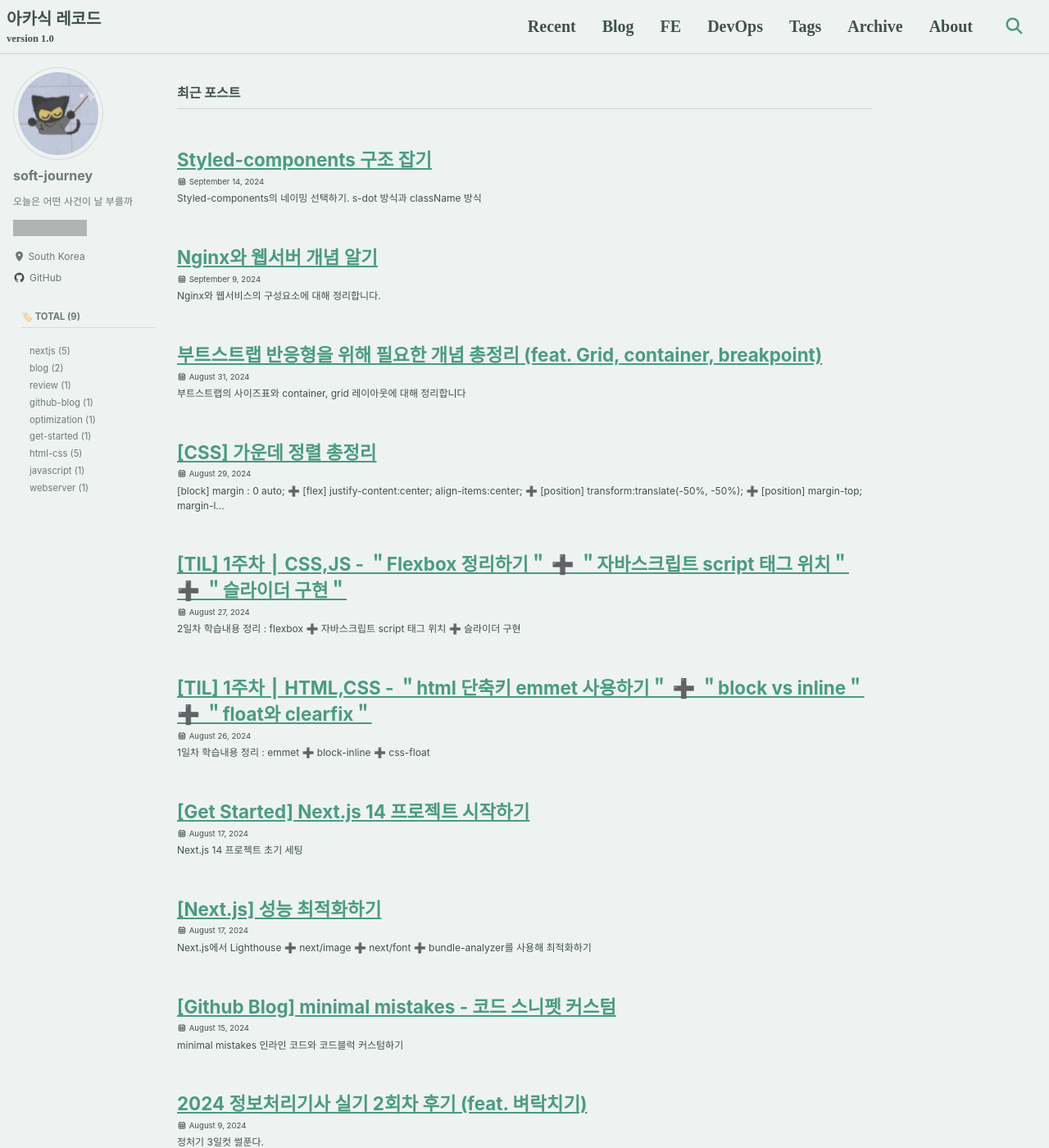
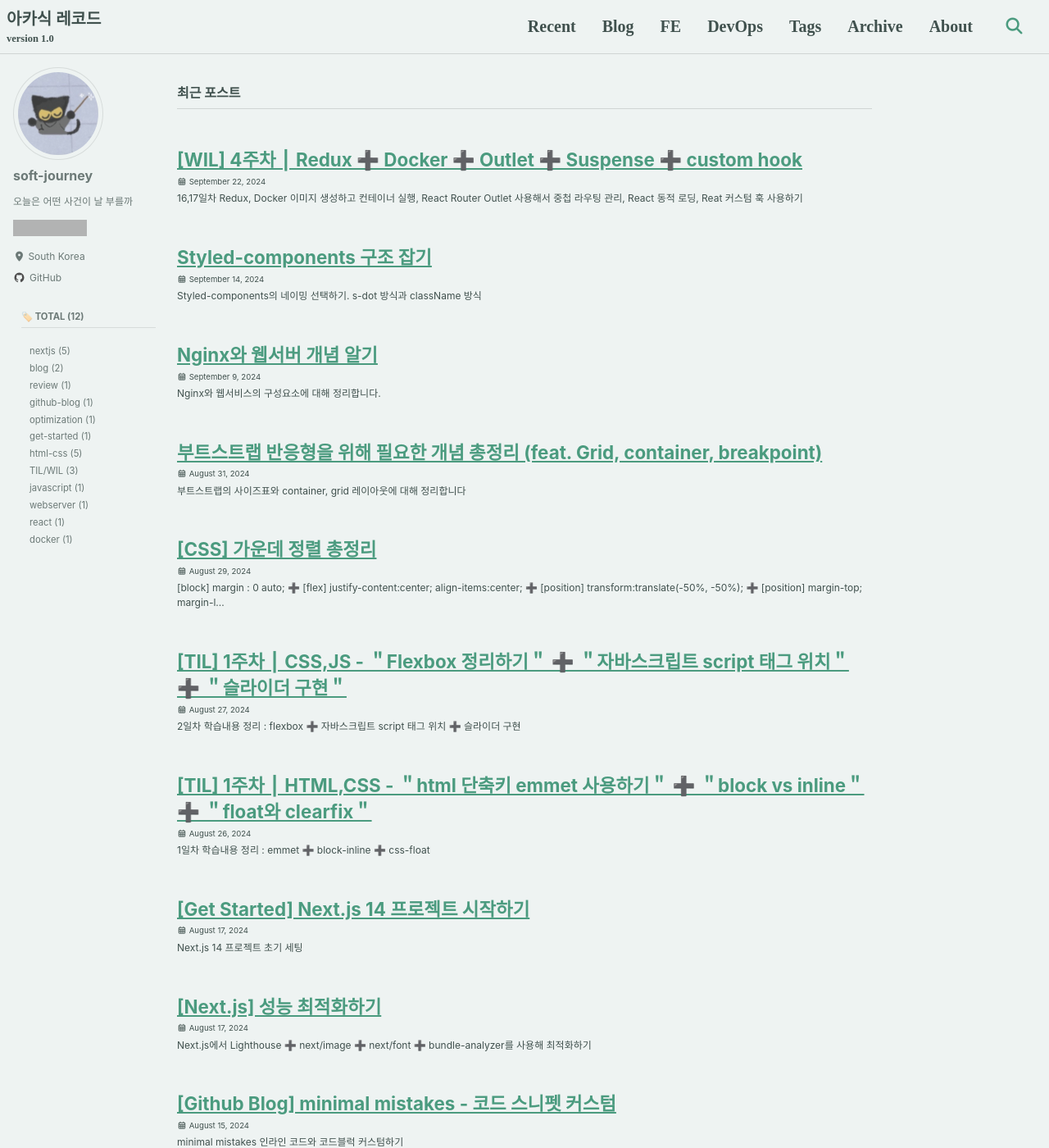
Before and after one commit to LogVentureIO/LogVentureIO.github.io, a Jekyll site: the page built from index.html, in a window 1280 px wide and 1400 px high. Shown: the whole window at 82% size. Built offline with Jekyll 4.4.1, drawn with Linux system fonts in a browser that asks for light colours; cached includes are drawn as plain includes; some web fonts are replaced; the list of posts is cut into pages by our own code; part of the change alters nothing that is shown; grey boxes are pictures that could not be loaded.

Commit message:
[post] hd 4w wil posting

````diff
--- a/_posts/2024-08-26-html-css-01.md
+++ b/_posts/2024-08-26-html-css-01.md
@@ -5,6 +5,7 @@ categories:
   - blog
 tags:
   - html-css
+  - TIL/WIL
 ---
 1일차부터 쉽지 않다...아좌좌
 
--- a/_posts/2024-08-27-css-js-02.md
+++ b/_posts/2024-08-27-css-js-02.md
@@ -6,6 +6,7 @@ categories:
 tags:
   - html-css
   - javascript
+  - TIL/WIL
 ---
 
 # 1. Flexbox
--- /dev/null
+++ b/_posts/2024-09-22-hd-4w-wil.md
@@ -0,0 +1,278 @@
+---
+title: "[WIL] 4주차 ⎮ Redux ➕ Docker ➕ Outlet ➕ Suspense ➕ custom hook "
+excerpt: "16,17일차 Redux, Docker 이미지 생성하고 컨테이너 실행, React Router Outlet 사용해서 중첩 라우팅 관리, React 동적 로딩, Reat 커스텀 훅 사용하기"
+categories:
+  - blog
+tags:
+  - react
+  - docker
+  - TIL/WIL
+---
+# 1. redux
+
+리액트에서 많이 사용하는 상태 관리 라이브러리입니다. 중앙에서 상태들을 관리하여 props가 너무 깊어지는 것을 방지할 수 있습니다. 주요 개념 키워드는 `store, action, dispatch, reducer` 입니다.
+
+- **스토어는 상태를 보관**합니다. 리덕스에는 하나의 스토어가 있고 여기에서 state=상태를 관리합니다.
+- **액션은 스토어의 상태를 변경**하는 명령입니다. type, payload를 인자로 받습니다.
+    - 상태=스토어의 값을 업데이트하기 위해서는 반드시 action을 사용합니다.
+    - action을 사용해 스토어의 값을 변경하려면 반드시 dispatch를 거쳐야 합니다.
+- **디스패치는 액션을 스토어에 전달**합니다. 스토어에 있는 리듀서가 액션을 받아 상태를 변경하도록 전달합니다. 즉 액션은 반드시 디스패치로 전달되어야 스토어의 상태가 변경될 수 있습니다.
+- **리듀서는 상태를 변경**합니다. 디스패치를 통해 액션이 리듀서로 전달됩니다. 리듀서는 액션의 타입에 따라 상태를 변경하는 로직을 수행하고 스토어를 업데이트합니다.
+    - 이 때 불변성을 유지하기 위해 기존 상태를 기반으로 새로운 상태를 만들어 리턴합니다.
+
+> 스토어에서 상태를 관리 << 스토어 변경을 위해서는 액션 필요 << 액션을 스토어에 사용하려면 디스패치 필요 << 디스패치는 리듀서를 통해 상태를 업데이트
+>
+
+## a. store : 전체 상태 관리
+
+```jsx
+// store/index.js
+import { createStore } from "redux";
+import reducer from "../redux/reducer";
+// 스토어는 상태를 관리하며, 리듀서와 연결되어 상태를 업데이트합니다.
+const store = createStore(reducer);
+export default store;
+```
+
+## b. reducer
+
+> 액션에 따라 어떻게 상태를 업데이트할지 결정
+>
+
+```jsx
+// redux/reducer.js
+const init = {
+  value: 100,
+  title: "test",
+};
+const reducer = (state = init, action) => {
+  console.log(state);
+  console.log(action.type);
+  if (action.type == "UP") {
+    return { ...state, value: state.value + action.payload };
+  }
+  if (action.type == "DOWN") {
+    return { ...state, value: state.value - action.payload };
+  }
+  return state;
+};
+export default reducer;
+```
+
+```jsx
+// redux/action.js
+export const increment = (amount) => {
+  return {
+    type: 'UP',
+    payload: amount,
+  };
+};
+...
+```
+
+## c. 상위 컴포넌트
+
+> Provider로 애플리케이션 전체에 Redux 스토어를 주입!
+>
+
+```jsx
+import { Provider } from "react-redux";
+import store from "./store/index.js";
+
+...
+// Provider로 전체 컴포넌트를 감싸면 스토어를 하위 컴포넌트들이 사용할 수 있게 됩니다.
+return(
+	<Provider store={store}> 로 감싸기
+	...
+)
+```
+
+## d. 하위 컴포넌트
+
+> useSelector로 스토어 상태 정보 얻기, useDispatch로 액션을 디스패치해서 스토어 상태 변경 요청
+>
+
+useSelector로 스토어의 state를 세팅
+
+```jsx
+import { useDispatch, useSelector } from "react-redux";
+...
+	const counterValue = useSelector((state) => state.value);
+  const titleValue = useSelector((state) => state.title);
+  const dispatch = useDispatch();
+```
+
+useDispatch로 불러와서
+
+```jsx
+const dispatch = useDispatch();
+...
+	dispatch({ type: "UP", payload: 2 });
+```
+
+dispatch로 스토어의 액션을 사용 가능
+
+---
+
+# 2. 도커 : Mysql 서버 올리기
+
+## a. 기본 명령어
+
+- 이미지 목록 확인 : docker images
+- 컨테이너 목록 확인 : docker ps / docker ps -a (중단된 것도 포함)
+- 이미지 제거 : docker image rm 이미지 이름이나 ID
+- 컨테이너 제거 : docker rm -f 컨테이너 이름이나 ID
+
+## b. 이미지 생성하기
+
+이미지를 생성하기 위해서는 Dockerfile을 작성한 후 해당 파일이 있는 경로로 이동한다.
+
+```jsx
+docker build -t imageMysql . // 이미지 생성
+docker run -d --name containerName -e MYSQL_ROOT_PASSWORD=1234 -p 3306:3306 mysql // 실행
+```
+
+이제 이미지, 서버의 환경세팅 정보가 포함된 이미지가 생겼으므로 해당 이미지를 사용해 컨테이너를 실행할 수 있다. 아래 명령어로 컨테이너를 실행한다.
+
+- 환경변수 비밀번호를 전달하고
+- 호스트의 포트를 컨테이너의 포트와 연결해 외부에서 mysql에 접근할 수 있도록 설정
+- 도커 허브에 있는 mysql 기본 이미지를 사용해 컨테이너를 실행한다.
+
+> mysql 서버가 도커 컨테이너 안에서 실행, localhost:3306에서 mysql 클라이언트를 통해 접속 가능
+
+# 3. 도커
+
+docker start mydb : 자고 있던 컨테이너 깨우기, docker ps -a로 죽거나 멈춘 컨테이너들 확인 가능. 여기 있는 컨테이너를 깨운다.
+
+- 서버를 올리려면 먼저 이미지를 만들고, 이걸 컨테이너에 올려서 실행시키면 서버가 올라감
+- 이미지를 만들기 위해서 Dockerfile을 사용한다.
+    - 도커 파일은 이미지 빌드를 위한 설정 파일로 이미지 생성에 필요한 명령어들이 포함되어 있다.
+    - 도커파일 위치에서 docker build 명령어를 사용해 도커 이미지를 빌드할 수 있음
+
+## a. Dbeaver로 데이터베이스 맛보기
+
+SQL 단축키 :
+
+- “ctrl+enter” 하면 해당 구문 실행
+- 여러줄 실행은 “alt + x”
+
+![image](https://github.com/user-attachments/assets/a090e68f-d8fa-4f60-9a56-53f14fbc35e8){: width="80%" height="80%"}{: .align-center}
+
+
+# 4. [react-router-dom] router
+
+## a. Outlet
+
+- react-router-dom의 outlet은 중첩된 경로에서 자식 컴포넌트를 렌더링한다.
+- vue의 <router-view>와 유사하게 부모 경로에서 자식 경로가 렌더링될 위치를 지정.
+
+예제
+
+```jsx
+// App.js
+import { BrowserRouter as Router, Routes, Route, Link } from "react-router-dom";
+...
+
+function App() {
+  return (
+    <Router>
+      <nav>
+        <Link to="/">Home</Link>
+        <Link to="/dashboard">Dashboard</Link>
+      </nav>
+      <Routes>
+        <Route path="/" element={<Home />} />
+        <Route path="/about" element={<About />} />
+        {/* 부모 컴포넌트에서 Outlet 사용, 즉 대시보드 컴포넌트가 부모 */}
+        <Route path="/dashboard" element={<Dashboard />}>
+          {/* 중첩된 자식 라우트 */}
+          <Route path="profile" element={<Profile />} />
+          <Route path="settings" element={<Settings />} />
+        </Route>
+      </Routes>
+    </Router>
+  );
+}
+
+export default App;
+
+```
+
+```jsx
+// components/Dashboard.js
+import { Outlet, Link } from "react-router-dom";
+function Dashboard() {
+  return (
+    <div>
+      <h2>Dashboard</h2>
+      <nav>
+        <Link to="profile">Profile</Link>
+        <Link to="settings">Settings</Link>
+      </nav>
+      {/* 자식 경로가 렌더링될 위치, profile와 settings */}
+      <Outlet />
+    </div>
+  );
+}
+
+export default Dashboard;
+
+```
+
+대시보드의 자식 라우트 컴포넌트들은 대시보드 컴포넌트의 아웃렛 컴포넌트 위치에 자리한다.
+
+## b. [React] Lazy와 Suspense를 사용해서 필요할 때만 불러오기
+
+**`React.lazy`**와 **`Suspense`**는 리액트에서 코드 스플리팅을 위해 사용됩니다. 즉, 필요할 때만 해당 컴포넌트를 불러오도록 하여 *초기 로딩 시간을 줄입니다.*
+
+```html
+import React, { Suspense, lazy } from 'react';
+const LazyComponent = lazy(() => import('./LazyComponent'));
+function App() {
+  return (
+    <div className="App">
+      <h1>Lazy와 Suspense 예제</h1>
+      {/* Suspense를 사용하여 LazyComponent가 로드될 때까지 대기 */}
+      <Suspense fallback={<div>로딩 중...</div>}>
+        <LazyComponent />
+      </Suspense>
+      ...
+```
+
+1. lazy는 동적으로 컴포넌트를 불러온다. lazy() 함수를 사용해 요청이 있을 때 로드한다.
+2. suspense는 lazy로 로드되는 컴포넌트가 로드되기 전까지 보여줄 “**로딩 UI”**를 정의한다.
+- `fallback` 속성에서 불러올 때까지 보여줄 내용, 로딩 중 화면을 설정한다.
+    - 스켈레톤 코드나 로딩 스피너 애니메이션 등을 사용할 수 있다. 로딩 UI를 설정하지 않으면 영역이 잡혀있지 않아 해당 섹션이 빈 자리가 되어 갑자기 화면이 올라갔다가 내려가는 등의 문제가 생긴다.
+
+## c. [React] 커스텀 훅
+
+여러 컴포넌트에서 반복적으로 사용되는 로직을 재사용할 수 있게 해준다. 기본적으로 리액트의 내장 훅에는 `“useState, useEffect”` 등이 있는데 이를 활용해 원하는 기능을 추가한다. 즉 내장 훅 저 두 개를 활용해서 조금 더 구체적인 로직을 설정해서 이곳저곳에서 사용하도록 하기 위한 것.
+
+```jsx
+// hooks/useTimer.js 커스텀 훅: 타이머 기능
+function useTimer(limit) {
+  const [count, setCount] = useState(0);
+  useEffect(() => {
+	  if (count >= limit) return;
+    // 1초마다 count 값을 1씩 증가시키는 타이머
+    const interval = setInterval(() => {
+      setCount((prevCount) => prevCount + 1);
+    }, 1000);
+    // 클린업 함수, 컴포넌트가 언마운트되면 타이머 정리
+    return () => clearInterval(interval);
+  }, [limit]);
+  ...
+```
+
+```jsx
+import useTimer from './useTimer';
+function Component() {
+  const count = useTimer(10);
+  return (
+    <div>
+      <h1>타이머: {count}초 타이머는 10초에 도달하면 중지된다.</h1>
+      ...
+```
+
+1. 컴포넌트에서 커스텀 훅을 호출하면 커스텀 훅 컴포넌트가 마운트되며 이 때부터 타이머가 동작한다.
+2. 커스텀 훅 컴포넌트가 언마운트되기 전까지는 타이머가 계속해서 실행된다.
````
